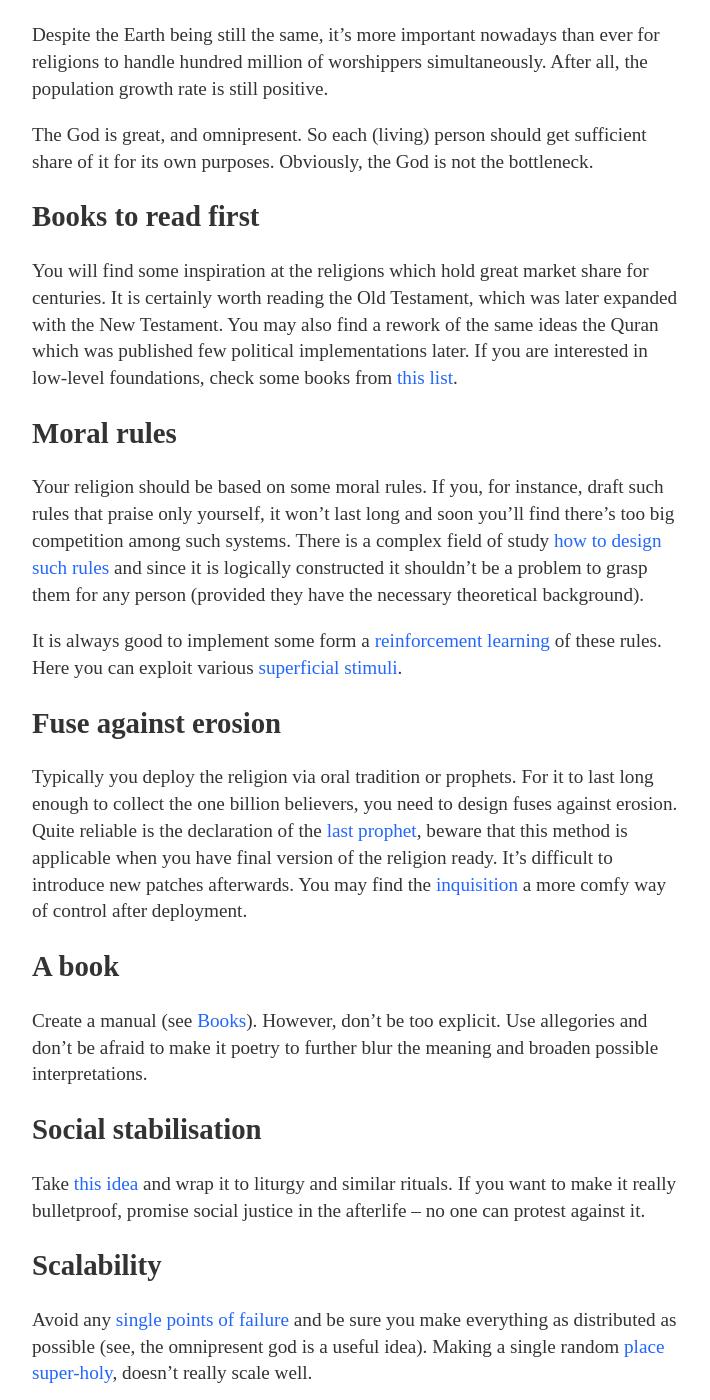
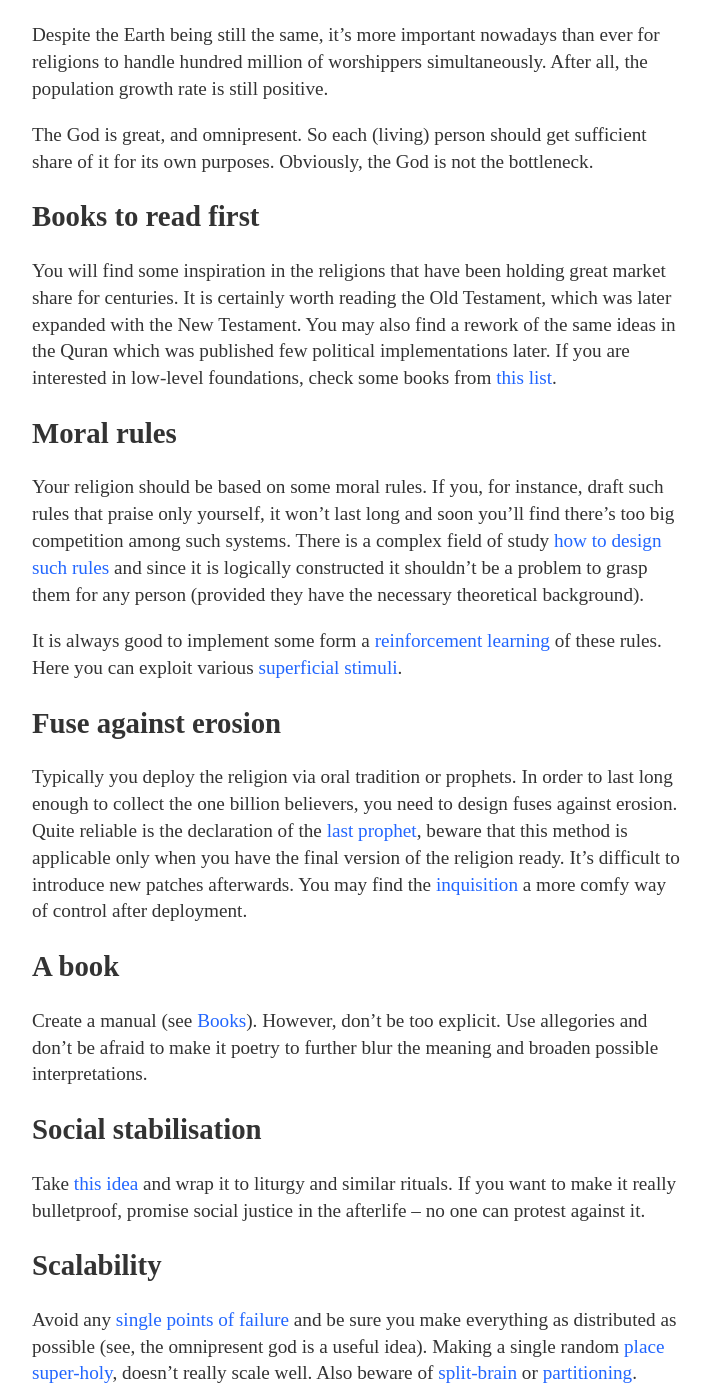
Before and after one commit to Werkov/Werkov.github.io, a Jekyll site: the page built from _posts/2016-01-12-r1b-problem.md, in a window 1280 px wide and 1400 px high, scrolled down 264 px. Shown: the whole window, without its empty margins (283-993 px from the left). Built offline with Jekyll 4.4.1, drawn with Linux system fonts in a browser that asks for light colours.

Commit message:
r1b: fix English, SPoF updates

```diff
--- a/_posts/2016-01-12-r1b-problem.md
+++ b/_posts/2016-01-12-r1b-problem.md
@@ -21,10 +21,11 @@ bottleneck.
 ## <a name="books"/> Books to read first
 
 
-You will find some inspiration at the religions which hold great market share
-for centuries. It is certainly worth reading the Old Testament, which was later
+You will find some inspiration in the religions that have been holding great
+market share for centuries.
+It is certainly worth reading the Old Testament, which was later
 expanded with the New Testament. You may also find a rework of the same ideas
-the Quran which was published few political implementations later.
+in the Quran which was published few political implementations later.
 If you are interested in low-level foundations, check some books from [this
 list][2].
 
@@ -48,10 +49,10 @@ these rules. Here you can exploit various [superficial][5] [stimuli][6].
 ## Fuse against erosion
 
 Typically you deploy the religion via oral tradition or prophets.
-For it to last long enough to collect the one billion believers, you need to
+In order to last long enough to collect the one billion believers, you need to
 design fuses against erosion.
 Quite reliable is the declaration of the [last prophet][7], beware that this
-method is applicable when you have final version of the religion ready.
+method is applicable only when you have the final version of the religion ready.
 It's difficult to introduce new patches afterwards.
 You may find the [inquisition][8] a more comfy way of control after deployment.
 
@@ -72,6 +73,7 @@ can protest against it.
 Avoid any [single points of failure][10] and be sure you make everything as
 distributed as possible (see, the omnipresent god is a useful idea).
 Making a single random [place super-holy][11], doesn't really scale well.
+Also beware of [split-brain][12] or [partitioning][13].
 
 [4]: https://en.wikipedia.org/wiki/Reinforcement_learning
 [5]: https://en.wikipedia.org/wiki/Afterlife
```
Also changed, not shown: other parts of _posts/2016-01-12-r1b-problem.md (+2 -0 lines).
